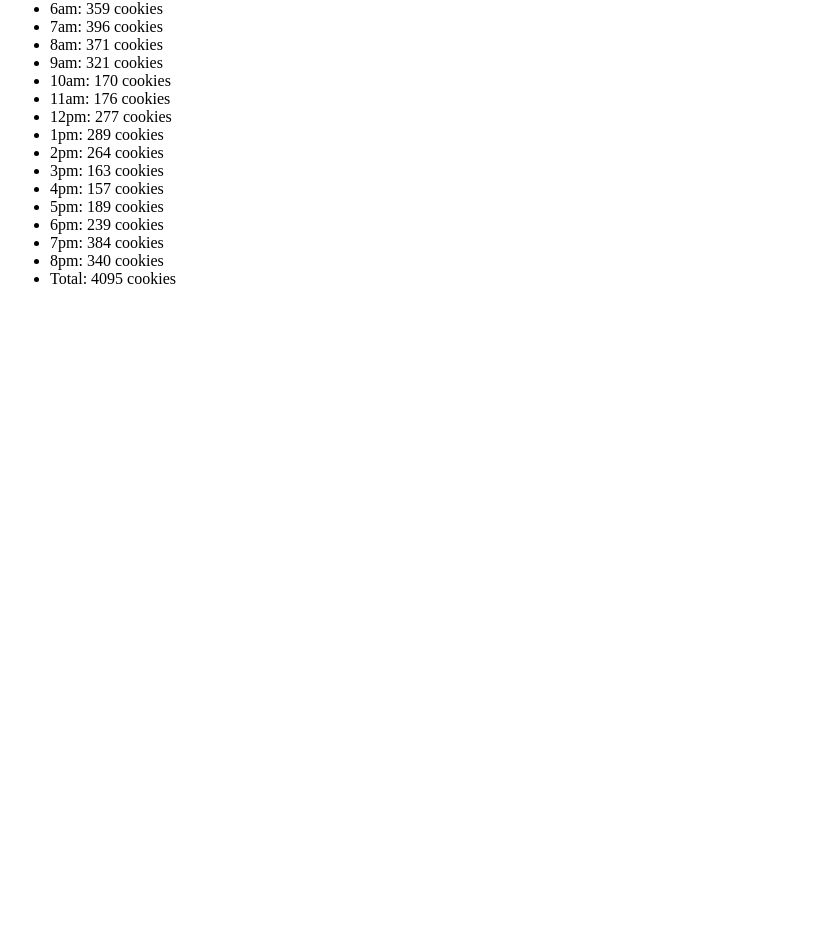
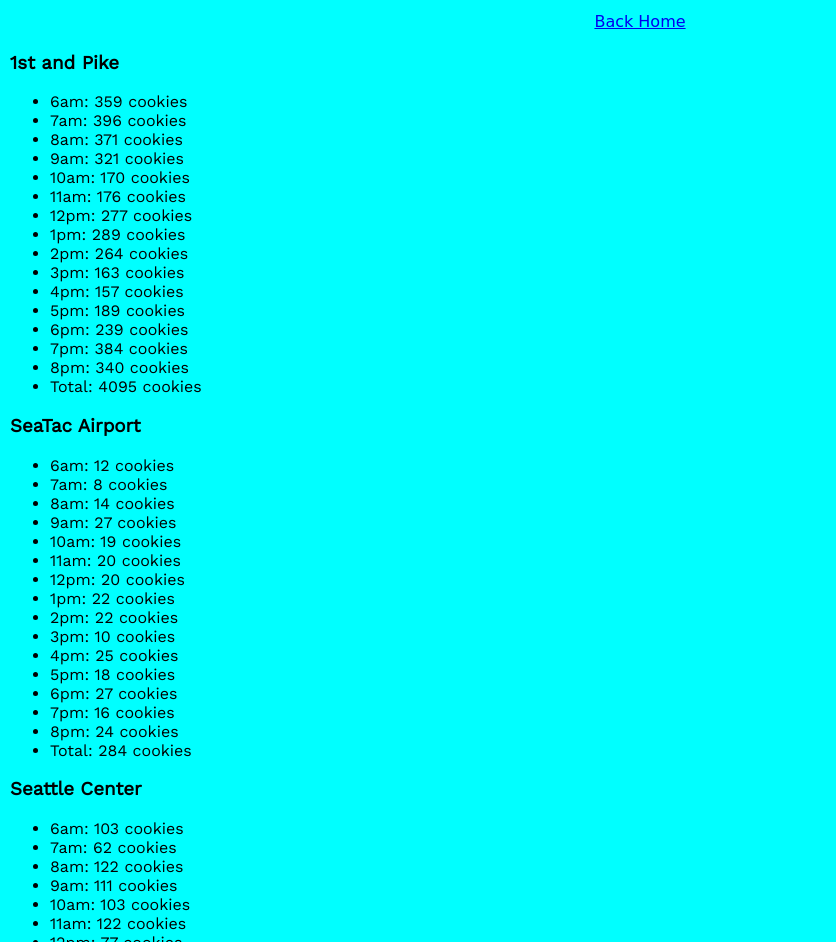
Before and after one commit to xialiu1988/201d56-cookie-stand, a plain HTML site: page sales.html in a window 1280 px wide. Shown: the part 69-1011 px from the top of the page, without its empty margins (0-836 px from the left). Before the commit the page ends 800 px from the top, so only its background shows below. Drawn offline with nearby package versions, Linux system fonts and the light colour scheme; a web font is replaced by a local one.

Commit message:
sales html can show store info and added index page to hold store info

```diff
--- a/app.js
+++ b/app.js
@@ -1,43 +1,205 @@
 'use strict';
-
+var openhours=['6am','7am','8am','9am','10am','11am','12pm','1pm','2pm','3pm','4pm','5pm','6pm','7pm','8pm'];
+//store1
 var store1={
   name: '1st and Pike',
   mincust: 23,
   maxcust:65,
   avgCookiesSale: 6.3,
-  openhours:['6am','7am','8am','9am','10am','11am','12pm','1pm','2pm','3pm','4pm','5pm','6pm','7pm','8pm'],
   calculate: function(){
     var ranNum=Math.floor(Math.random()*(this.maxcust-this.mincust)+this.mincust);
     return Math.floor(ranNum*6.3);
   },
-
   render(){
-    var bodyEL=document.createElement('section');
     var nameEl=document.createElement('h3');
     var messageEl=document.createElement('ul');
     //print the store name on the page
     nameEl.textContent=this.name;
-
+    //totalcookies
     var total=0;
 
-    for(var i=0;i<this.openhours.length;i++){
+    for(var i=0;i<openhours.length;i++){
+
+      var cookiesNum=this.calculate();
+      total+=cookiesNum;
+      //print out the cookies number at that hour
+      var tmsg=document.createElement('li');
+      tmsg.textContent=`${openhours[i]}: ${cookiesNum} cookies`;
+      messageEl.appendChild(tmsg);
+    }
+    var ttmsg=document.createElement('li');
+    ttmsg.textContent=`Total: ${total} cookies`;
+    messageEl.appendChild(ttmsg);
+
+    var mainEl=document.getElementById('main-content');
+    mainEl.appendChild(nameEl);
+    mainEl.appendChild(messageEl);
+
+  }
+
+};
+
+store1.render();
+
+//store2
+var store2={
+  name: 'SeaTac Airport',
+  mincust: 3,
+  maxcust:24,
+  avgCookiesSale: 1.2,
+  calculate: function(){
+    var ranNum=Math.floor(Math.random()*(this.maxcust-this.mincust)+this.mincust);
+    return Math.floor(ranNum*1.2);
+  },
+
+  render(){
+    var nameEl=document.createElement('h3');
+    var messageEl=document.createElement('ul');
+    //print the store name on the page
+    nameEl.textContent=this.name;
+    //totalcookies
+    var total=0;
+
+    for(var i=0;i<openhours.length;i++){
 
       var cookies=this.calculate();
       total+=cookies;
       //print out the cookies number at that hour
       var tmsg=document.createElement('li');
-      tmsg.textContent=`${this.openhours[i]}: ${cookies} cookies`;
+      tmsg.textContent=`${openhours[i]}: ${cookies} cookies`;
       messageEl.appendChild(tmsg);
     }
     var ttmsg=document.createElement('li');
     ttmsg.textContent=`Total: ${total} cookies`;
     messageEl.appendChild(ttmsg);
-    bodyEL.appendChild(nameEl);
-    bodyEL.appendChild(messageEl);
 
     var mainEl=document.getElementById('main-content');
-    mainEl.appendChild(bodyEL);
+    mainEl.appendChild(nameEl);
+    mainEl.appendChild(messageEl);
+
   }
 
 };
-store1.render();
+store2.render();
+
+//store3
+var store3={
+  name: 'Seattle Center',
+  mincust: 11,
+  maxcust:38,
+  avgCookiesSale: 3.7,
+  calculate: function(){
+    var ranNum=Math.floor(Math.random()*(this.maxcust-this.mincust)+this.mincust);
+    return Math.floor(ranNum*3.7);
+  },
+
+  render(){
+    var nameEl=document.createElement('h3');
+    var messageEl=document.createElement('ul');
+    //print the store name on the page
+    nameEl.textContent=this.name;
+    //totalcookies
+    var total=0;
+
+    for(var i=0;i<openhours.length;i++){
+
+      var cookies=this.calculate();
+      total+=cookies;
+      //print out the cookies number at that hour
+      var tmsg=document.createElement('li');
+      tmsg.textContent=`${openhours[i]}: ${cookies} cookies`;
+      messageEl.appendChild(tmsg);
+    }
+    var ttmsg=document.createElement('li');
+    ttmsg.textContent=`Total: ${total} cookies`;
+    messageEl.appendChild(ttmsg);
+
+    var mainEl=document.getElementById('main-content');
+    mainEl.appendChild(nameEl);
+    mainEl.appendChild(messageEl);
+
+  }
+
+};
+store3.render();
+
+//store4
+var store4={
+  name: 'Capitol Hill',
+  mincust: 20,
+  maxcust:38,
+  avgCookiesSale: 2.3,
+  calculate: function(){
+    var ranNum=Math.floor(Math.random()*(this.maxcust-this.mincust)+this.mincust);
+    return Math.floor(ranNum*2.3);
+  },
+
+  render(){
+    var nameEl=document.createElement('h3');
+    var messageEl=document.createElement('ul');
+    //print the store name on the page
+    nameEl.textContent=this.name;
+    //totalcookies
+    var total=0;
+
+    for(var i=0;i<openhours.length;i++){
+
+      var cookies=this.calculate();
+      total+=cookies;
+      //print out the cookies number at that hour
+      var tmsg=document.createElement('li');
+      tmsg.textContent=`${openhours[i]}: ${cookies} cookies`;
+      messageEl.appendChild(tmsg);
+    }
+    var ttmsg=document.createElement('li');
+    ttmsg.textContent=`Total: ${total} cookies`;
+    messageEl.appendChild(ttmsg);
+
+    var mainEl=document.getElementById('main-content');
+    mainEl.appendChild(nameEl);
+    mainEl.appendChild(messageEl);
+
+  }
+
+};
+store4.render();
+//store5
+var store5={
+  name: 'Alki',
+  mincust: 2,
+  maxcust:16,
+  avgCookiesSale: 4.6,
+  calculate: function(){
+    var ranNum=Math.floor(Math.random()*(this.maxcust-this.mincust)+this.mincust);
+    return Math.floor(ranNum*4.6);
+  },
+
+  render(){
+    var nameEl=document.createElement('h3');
+    var messageEl=document.createElement('ul');
+    //print the store name on the page
+    nameEl.textContent=this.name;
+    //totalcookies
+    var total=0;
+
+    for(var i=0;i<openhours.length;i++){
+
+      var cookies=this.calculate();
+      total+=cookies;
+      //print out the cookies number at that hour
+      var tmsg=document.createElement('li');
+      tmsg.textContent=`${openhours[i]}: ${cookies} cookies`;
+      messageEl.appendChild(tmsg);
+    }
+    var ttmsg=document.createElement('li');
+    ttmsg.textContent=`Total: ${total} cookies`;
+    messageEl.appendChild(ttmsg);
+
+    var mainEl=document.getElementById('main-content');
+    mainEl.appendChild(nameEl);
+    mainEl.appendChild(messageEl);
+
+  }
+
+};
+store5.render();
--- /dev/null
+++ b/main.css
@@ -0,0 +1,44 @@
+body{
+    background-color: aqua;
+}
+nav {
+    position: relative;
+    width: 100%;
+    text-align: center;
+    color: white;
+  }
+
+h1{
+    text-align: center;
+    font-family: 'Fredericka the Great', cursive;
+}
+#storelink{
+    text-align: center;
+}
+#homelink{
+    text-align: center;
+}
+a{
+    font-family: 'Indie Flower', cursive;
+}
+#main-content{
+    font-family: 'Work Sans', sans-serif;
+}
+
+.navbar {
+    display: inline-block;
+    width: 150px;
+    height: 20px;
+    background-color: rgb(252, 222, 184);
+    border: 2px solid rgb(199, 196, 196);
+    border-radius: 10px;
+    text-align: center;
+    font-family: 'Fredericka the Great', cursive;
+    text-decoration: none;
+    font-size: 18px;
+    padding-top: 9px;
+    color: rgb(119, 32, 219);
+  }
+  footer{
+      text-align: center;
+  }
--- a/sales.html
+++ b/sales.html
@@ -3,11 +3,18 @@
 <head>
     <meta charset="utf-8">
     <title>Cookie Stand</title>
+    <link href="https://fonts.googleapis.com/css?family=Fredericka+the+Great" rel="stylesheet">
+    <link href="https://fonts.googleapis.com/css?family=Work+Sans" rel="stylesheet">
     <link rel="stylesheet" type="text/css" media="screen" href="main.css">
 
 </head>
 <body>
-    <header></header>
+        <header>
+                <h1> Miss Pat's place </h1>
+               <div id="homelink" >
+                    <a href="index.html">Back Home</a>
+               </div>
+        </header>
     <main>
         <table id='main-content'></table>
     </main>
```
Also changed, not shown: index.html (added, +55 -0 lines), Assets/salmon.png (added).
